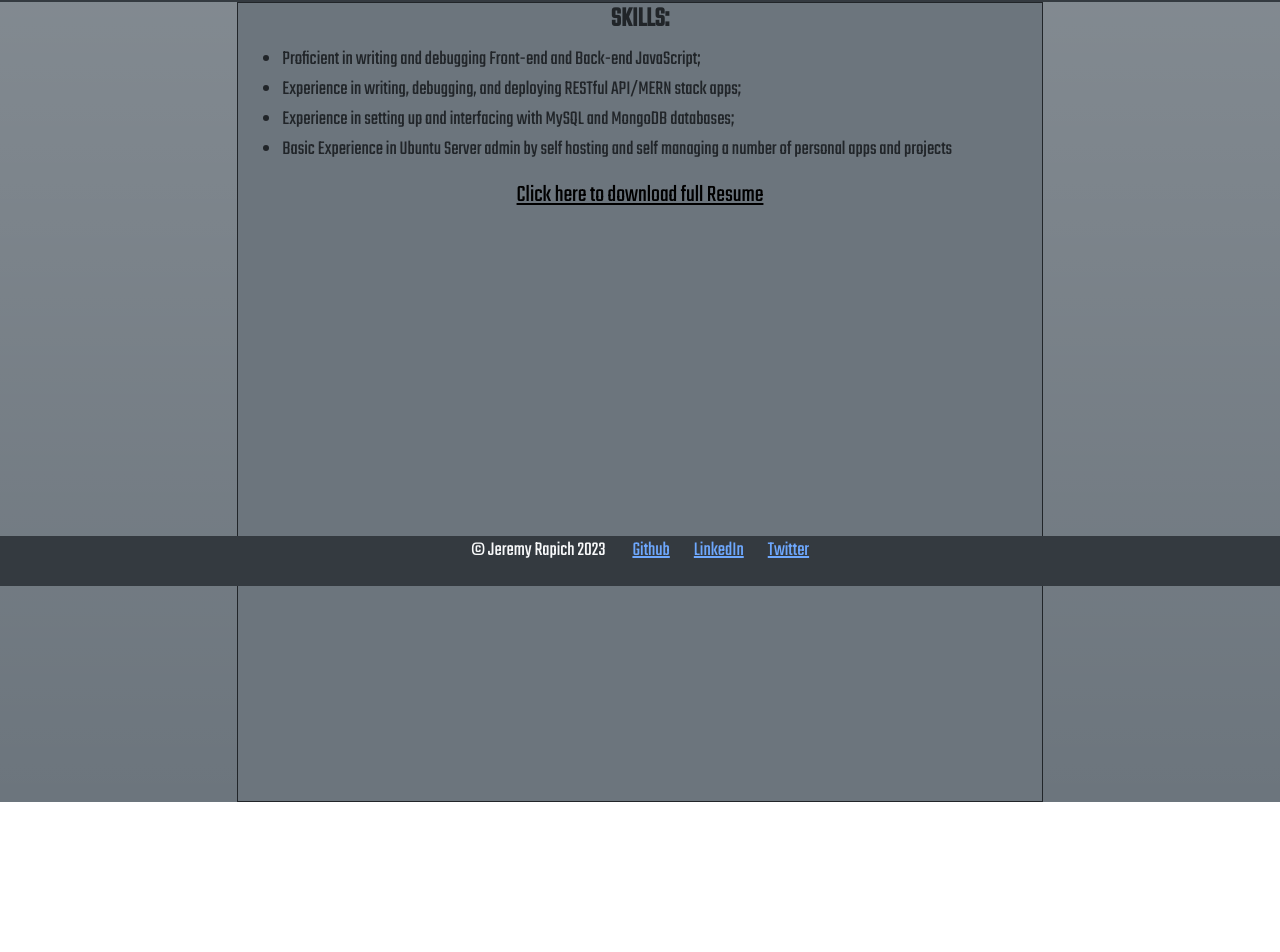
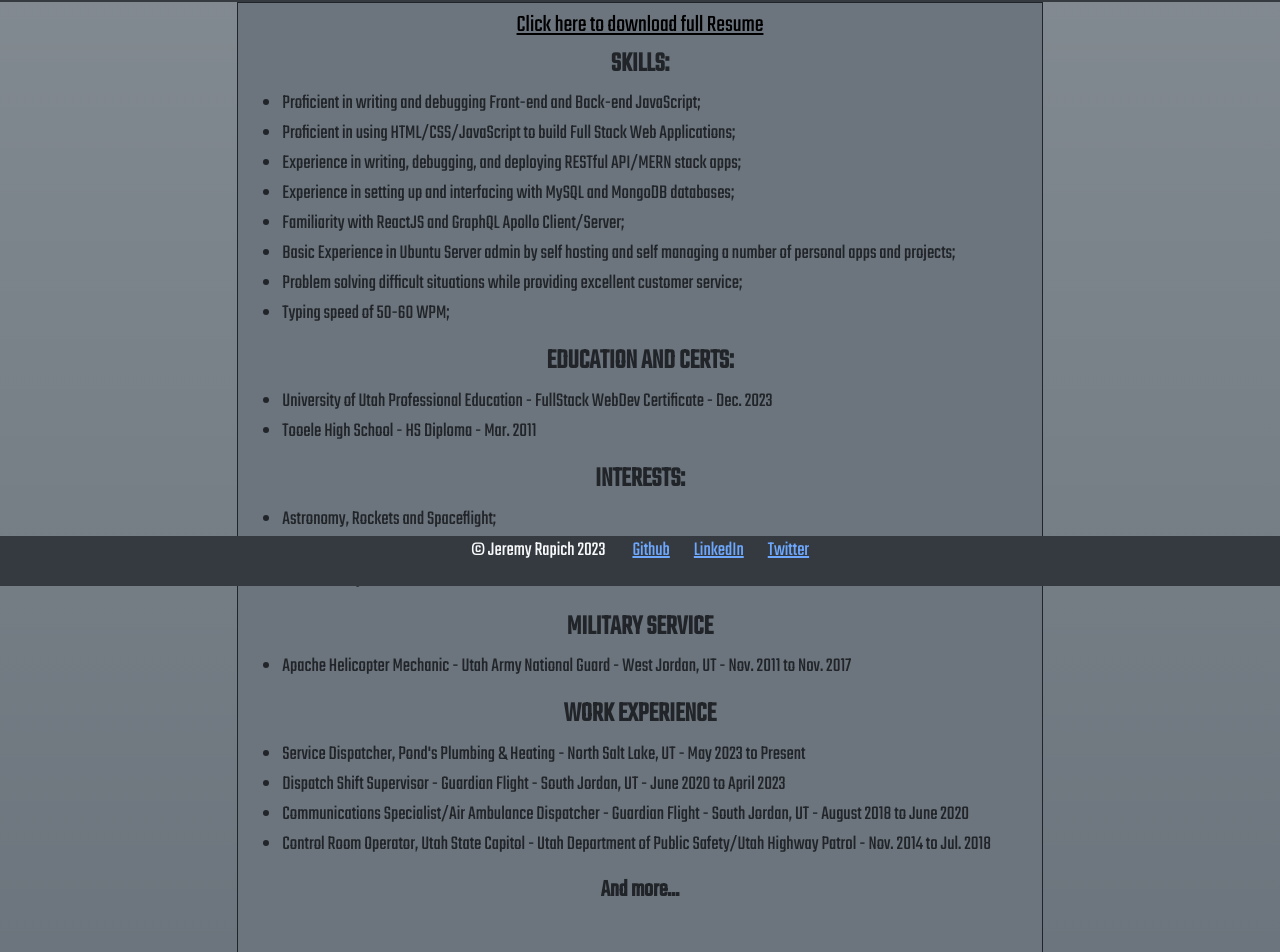
Before and after one commit to jrapich/react-portfolio, a React (Vite) app in the folder portfolio/: page /resume in a window 1280 px wide. Shown: the part 214-1166 px from the top of the page. Before the commit the page ends 1016 px from the top, so only its background shows below. Built offline with nearby package versions, Linux system fonts and the light colour scheme.

Commit message:
resume expansion

```diff
--- a/portfolio/src/pages/resume/Resume.jsx
+++ b/portfolio/src/pages/resume/Resume.jsx
@@ -5,18 +5,55 @@ export default function Project () {
         <div className="resume row container-fluid">
             <div className="col-2 bg-secondary bg-gradient"></div>
             <section className="col bg-secondary border border-dark" id="resumeSection">
+                <div className='my-2'></div>
+                <a className="resumeLink" href="/downloads/JeremyRapichResume2024.pdf" download>
+                        <h4>Click here to download full Resume</h4>
+                </a>
                 <h3><b>SKILLS:</b></h3>
                 <div className="d-flex justify-content-start flex-column">
                     <ul>
                         <li className="text-start">Proficient in writing and debugging Front-end and Back-end JavaScript;</li>
+                        <li className="text-start">Proficient in using HTML/CSS/JavaScript to build Full Stack Web Applications;</li>
                         <li className="text-start">Experience in writing, debugging, and deploying RESTful API/MERN stack apps;</li>
                         <li className="text-start">Experience in setting up and interfacing with MySQL and MongoDB databases;</li>
-                        <li className="text-start">Basic Experience in Ubuntu Server admin by self hosting and self managing a number of personal apps and projects</li>
+                        <li className="text-start">Familiarity with ReactJS and GraphQL Apollo Client/Server;</li>
+                        <li className="text-start">Basic Experience in Ubuntu Server admin by self hosting and self managing a number of personal apps and projects;</li>
+                        <li className="text-start">Problem solving difficult situations while providing excellent customer service;</li>
+                        <li className="text-start">Typing speed of 50-60 WPM;</li>
                     </ul>
                 </div>
-                <a className="resumeLink" href="/downloads/JeremyRapichResume2024.pdf" download>
-                        <h4>Click here to download full Resume</h4>
-                </a>
+                <h3><b>EDUCATION AND CERTS:</b></h3>
+                <div className="d-flex justify-content-start flex-column">
+                    <ul>
+                        <li className='text-start'>University of Utah Professional Education - FullStack WebDev Certificate -  Dec. 2023</li>
+                        <li className='text-start'>Tooele High School - HS Diploma - Mar. 2011</li>
+                    </ul>
+                </div>
+                <h3><b>INTERESTS:</b></h3>
+                <div className="d-flex justify-content-start flex-column">
+                    <ul>
+                        <li className="text-start">Astronomy, Rockets and Spaceflight;</li>
+                        <li className="text-start">Music and DJing;</li>
+                        <li className="text-start">World History</li>
+                    </ul>
+                </div>
+                <h3><b>MILITARY SERVICE</b></h3>
+                <div className='d-flex justify-content-start flex-column'>
+                    <ul>
+                        <li className="text-start">Apache Helicopter Mechanic - Utah Army National Guard - West Jordan, UT - Nov. 2011 to Nov. 2017</li>
+                    </ul>
+                </div>
+                <h3><b>WORK EXPERIENCE</b></h3>
+                <div className="d-flex justify-content-start flex-column">
+                    <ul>
+                        <li className="text-start">Service Dispatcher, Pond's Plumbing & Heating - North Salt Lake, UT - May 2023 to Present</li>
+                        <li className="text-start">Dispatch Shift Supervisor - Guardian Flight - South Jordan, UT - June 2020 to April 2023</li>
+                        <li className="text-start">Communications Specialist/Air Ambulance Dispatcher - Guardian Flight - South Jordan, UT - August 2018 to June 2020</li>
+                        <li className="text-start">Control Room Operator, Utah State Capitol - Utah Department of Public Safety/Utah Highway Patrol - Nov. 2014 to Jul. 2018</li>
+                    </ul>
+                </div>
+                <h4><b>And more...</b></h4>
+                <div className='my-5'></div>
             </section>
             <div className="col-2 bg-secondary bg-gradient"></div>
         </div>
```
